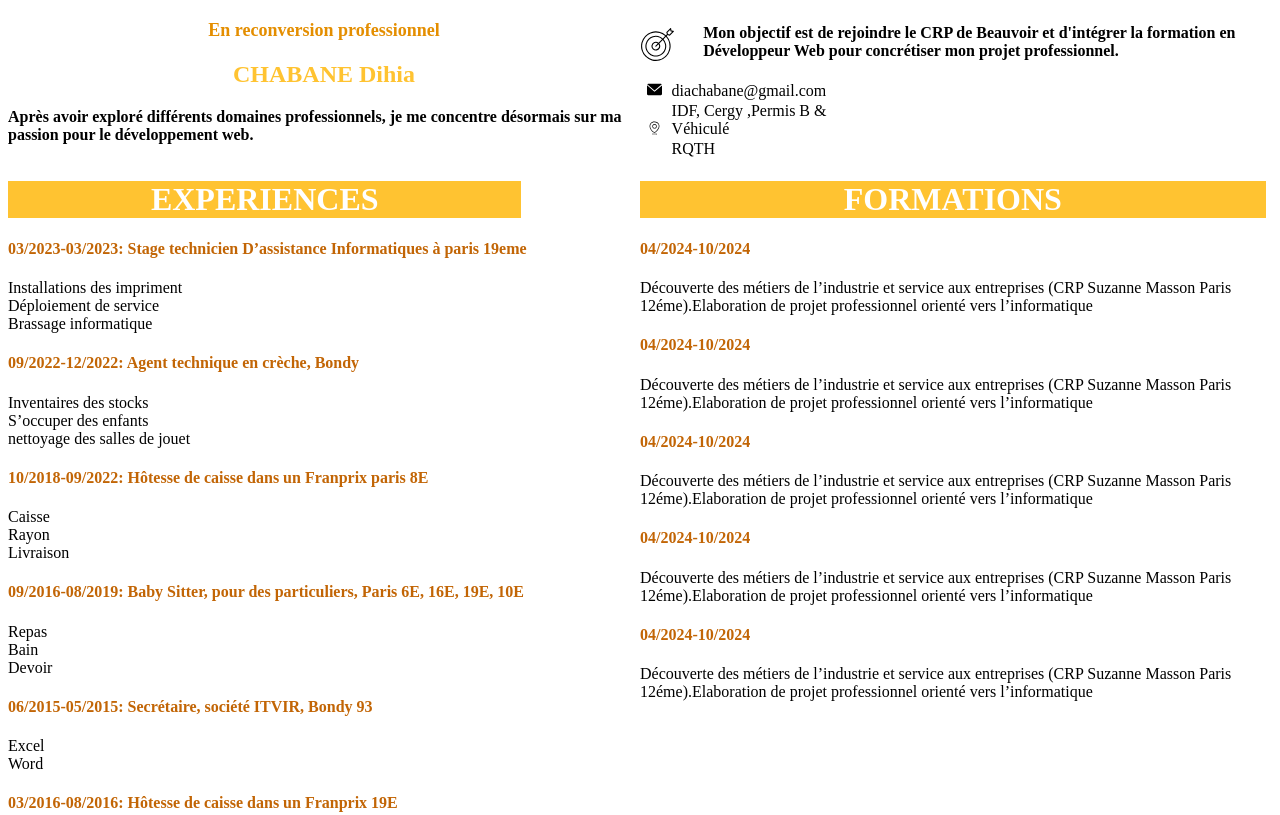
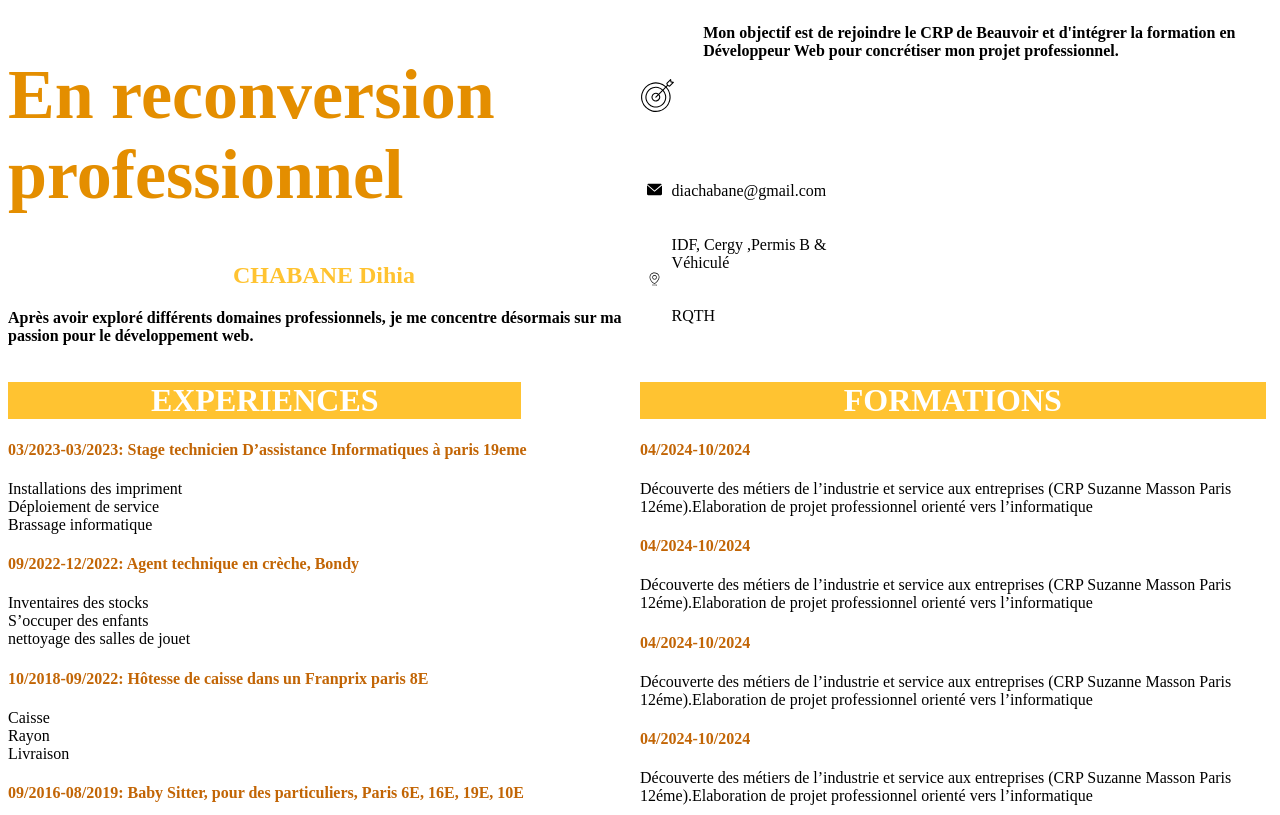
Before and after one commit to wissal-bot/cvDihia, a plain HTML site: page index.html in a window 1280 px wide. Shown: the top 815 px of the page. Drawn offline with Linux system fonts and the light colour scheme.

Commit message:
augmentation du titre

```diff
--- a/styles.css
+++ b/styles.css
@@ -89,7 +89,7 @@
 }
 .item-presentation h1 {
   color: #e48e00;
-  font-size: 18px;
+  font-size: 70px;
   display: flex;
   justify-content: center;
 }
```
